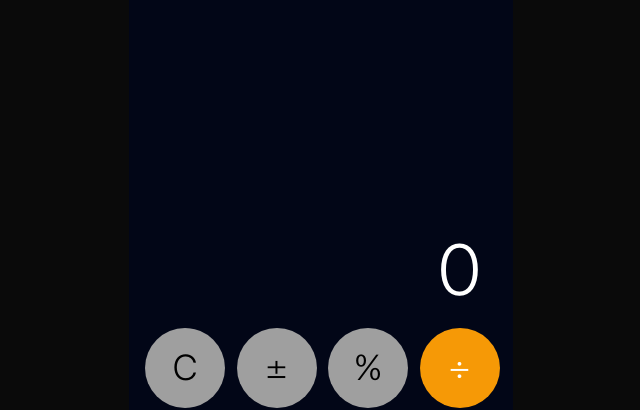
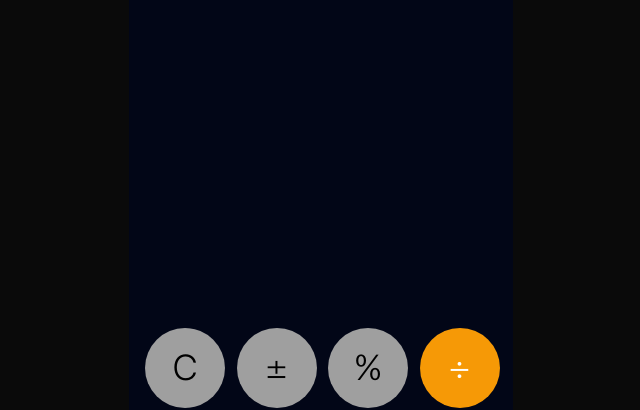
Before and after one commit to IgorLebedev/calculator, a React (Create React App) app: page / in a window 1280 px wide. Shown: the top 410 px of the page, without its empty margins (319-959 px from the left). Built offline with nearby package versions, Linux system fonts and the light colour scheme; the HTML template or start-up script is replaced by a standard one.

Commit message:
remove useless logic

```diff
--- a/src/App.tsx
+++ b/src/App.tsx
@@ -1,14 +1,13 @@
-import React, { useState } from "react";
+import React from "react";
 import Input from "./components/Form";
 import ButtonsContainer from "./components/buttons/ButtonsContainer";
 
 function App() {
-  const [input, setInput] = useState('0');
   return (
     <div className="m-0 flex justify-center items-center bg-neutral-950 w-screen h-screen">
       <div className="flex flex-col w-screen h-full bg-slate-950 sm:w-96 font-san-francisco">
-        <Input input={input}/>
-        <ButtonsContainer setInput={setInput}/>
+        <Input />
+        <ButtonsContainer/>
       </div>
     </div>
   );
```
